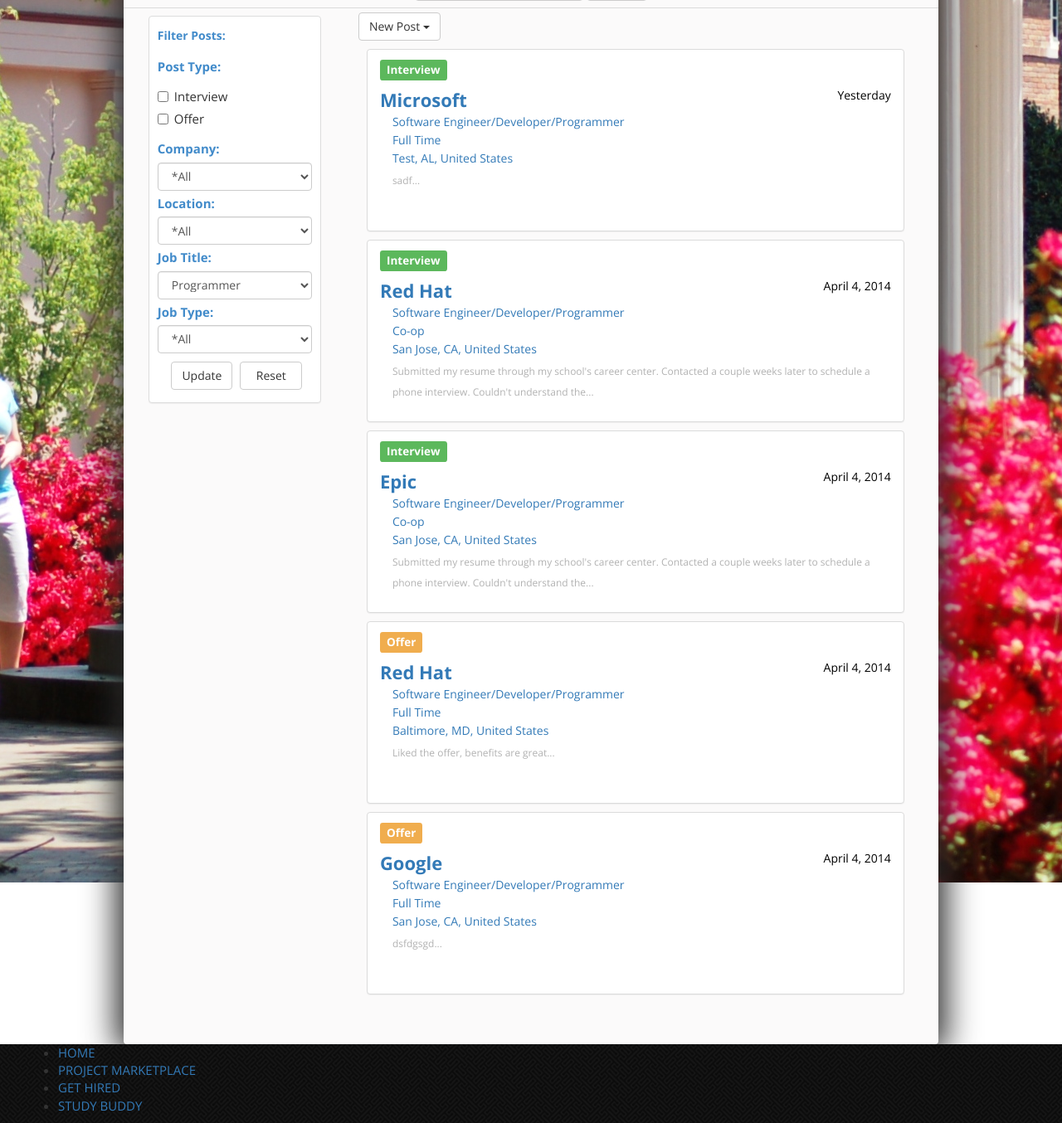
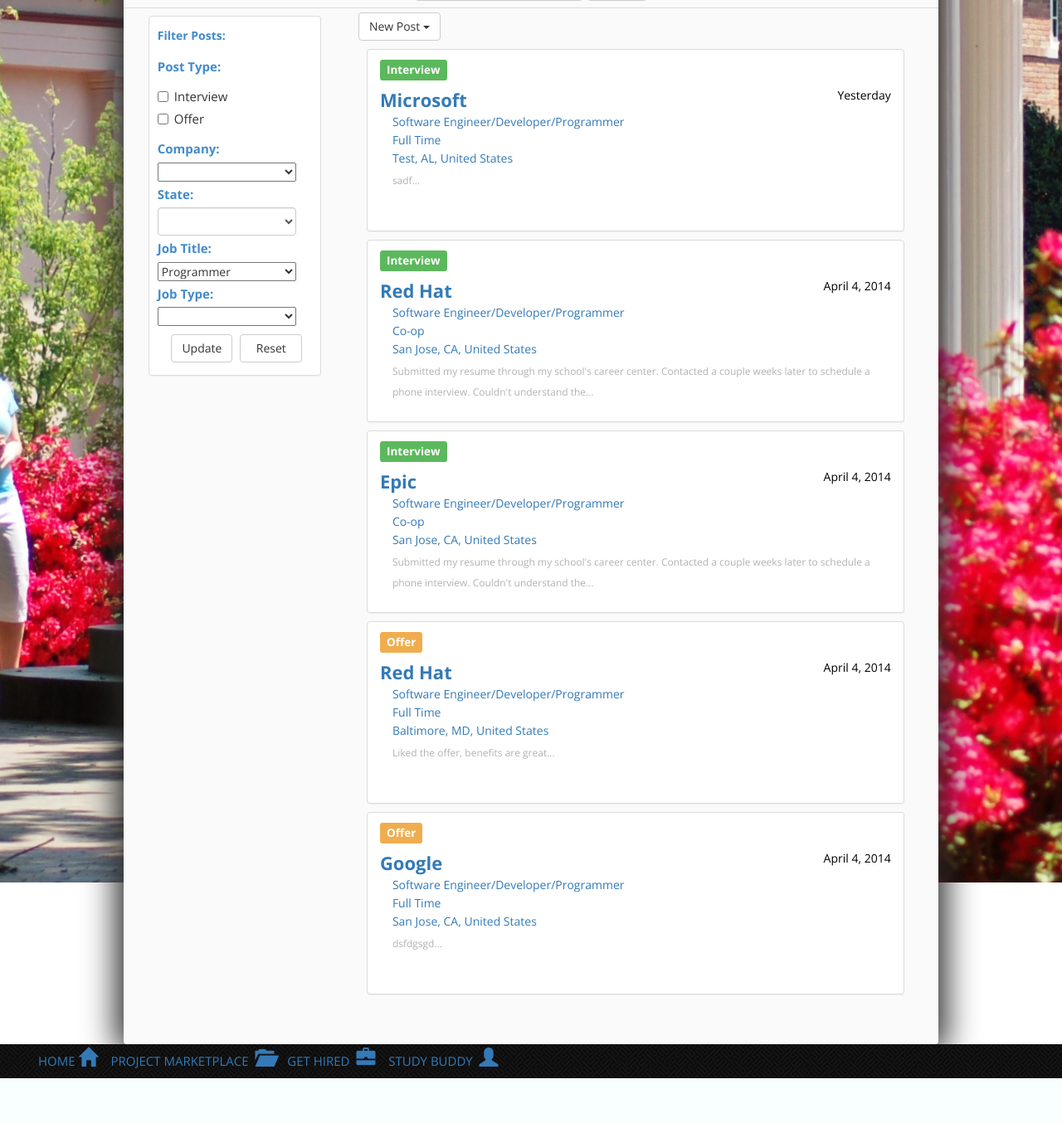
Before and after one commit to eliezer15/csportal, a Django app: page /gethired/filter/?company=ALL&location=ALL&job_title=SE&job_type=ALL in a window 1280 px wide. Shown: the part 302-1656 px from the top of the page at 83% size. After the commit the page ends 1602 px from the top, so only its background shows below. Run offline with Django 3.2, Linux system fonts and the light colour scheme; data comes from the database, SQL or seed files in the repository; parts of the project's set-up code (start-up, migrations or seed data) failed here and were passed over; some libraries are stand-ins or nearby versions; some web fonts are replaced.

Commit message:
Added combobox auto complete to div.filter, style fix to footer

```diff
--- a/static/css/style.css
+++ b/static/css/style.css
@@ -191,6 +191,13 @@
 
 div.footer {
 	background: url(../images/pw_maze_black.png);
+}
+ul.footernav {
+	padding-top: 3px;
+}
+ul.footernav li {
+	display: inline;
+	padding: 6px;
 }
 
 .filterdiv {
@@ -454,7 +461,7 @@
 
 div.post-404{
 	text-align: center;
-	color: red;
+	margin-top: 50px;
 }
 div.companyinfo{
 	margin: 1em 0.3em;
@@ -464,3 +471,20 @@
 div.pagination{
 	float:right;
 }
+
+div.filterdiv select{
+	width: 90%;
+}
+
+input.ui-autocomplete-input{
+	font-size: 12px;
+	height: 24px;
+	border-radius:0px;
+	width: 100%;
+}
+
+ul.ui-autocomplete{
+	max-height: 150px;
+	overflow-y: auto;
+	font-size: 12px;
+}
--- /dev/null
+++ b/static/js/combobox.js
@@ -0,0 +1,129 @@
+
+
+
+(function($) {
+	$.widget("ui.combobox", {
+		_create: function() {
+			var self = this;
+			var select = this.element;
+			select.hide();
+
+			// process select options into an array
+			var opts = new Array();
+			$('option',select).each(function(index) {
+				var opt = new Object();
+				opt.value = $(this).val();
+				opt.label = $(this).text();
+				opts[opts.length] = opt;
+			});
+
+			// set up input text element
+			var input = $("<input>");
+			input.insertAfter(select);
+			input.autocomplete({
+					source: opts,
+					delay: 0,
+					change: function(event, ui) {
+						if (!ui.item) {
+							// user didn't select an option, but what they typed may still match
+							var enteredString = $(this).val();
+							var stringMatch = false;
+							for (var i=0; i < opts.length; i++){
+								if(opts[i].label.toLowerCase() == enteredString.toLowerCase()){
+									select.val(opts[i].value);// update (hidden) select
+									$(this).val(opts[i].label);// corrects any incorrect case
+									stringMatch = true;
+									break;
+								}
+							}
+							if(!stringMatch){
+								// remove invalid value, as it didn't match anything
+								$(this).val($(':selected',select).text());
+							}
+							return false;
+						}
+					},
+					select: function(event, ui) {
+						select.val(ui.item.value);// update (hidden) select
+						$(this).val(ui.item.label);
+						return false;
+					},
+					focus: function(event, ui) {
+						if (event.which === 38 || event.which === 40){
+							$(this).val(ui.item.label);
+							return false;
+						}
+					},
+					// stop parent form from being while menu is open
+					open: function(event, ui) {
+						input.attr("menustatus","open");
+					},
+					close: function(event, ui) {
+						input.attr("menustatus","closed");
+					},
+					minLength: 0
+				});
+			input.addClass("ui-widget ui-widget-content ui-corner-left");
+			// initialise text with what's currently selected
+			input.val($(':selected',select).text());
+			//clear text when user clicks in text input
+			input.click(function(){
+				$(this).val("");
+			});
+
+			// over-ride form submit, so it cant submit if the menu is open
+			input.attr("menustatus","closed");
+			var form = $(input).parents('form:first');
+			$(form).submit(function(e){
+				return (input.attr('menustatus') == 'closed');
+			});
+
+			// set up button for fake 'select'
+			var btn = $("<button><span class='ui-button-icon-primary ui-icon ui-icon-triangle-1-s'></span></button>");
+			btn.attr("tabIndex", -1);
+			btn.attr( "title", "Show All Items" );
+			btn.tooltip();
+			btn.insertAfter(input);
+			btn.button({
+				icons: {
+					primary: "ui-icon-triangle-1-s"
+				},
+				text: false
+			});
+			btn.removeClass("ui-corner-all");
+			btn.addClass("ui-corner-right");
+			btn.click(function() {
+				//event.preventDefault();
+				// close if already visible
+				if (input.autocomplete("widget").is(":visible")) {
+					input.autocomplete("close");
+					return false; // return false, so form isn't automatically submitted
+				}
+				// pass empty string as value to search for, displaying all results
+				input.autocomplete("search", "");
+				input.focus();
+				return false; // return false, so form isn't automatically submitted
+			});
+
+			// add some styles
+			btn.css("margin-left","-1px");
+			input.css("margin",0);
+			input.addClass(select.attr('name'));
+			btn.css("padding",0);
+			btn.css("vertical-align",'middle');
+			btn.css("height",'25px');
+			input.css("padding","0 0.4em 0 0.4em");
+			input.css("vertical-align","middle");
+			$('span.ui-button-text', btn).css("padding",0);
+			input.css("width","80%");// match the width
+		}
+	});
+
+})(jQuery);
+
+// new code
+$(function() {
+	$(".combobox").combobox();
+	$("div.filterdiv input.ui-autocomplete-input.company").attr('placeholder','Type Company Name');
+	$("div.filterdiv input.ui-autocomplete-input.location").attr('placeholder','Type State Name');
+});
--- a/static/js/mainfunctions.js
+++ b/static/js/mainfunctions.js
@@ -41,6 +41,9 @@
     	$('div.footer').css('bottom','0');
     }
 
+    /*URI implementation to grab URL search parameters and track user searches. We then select the
+     * appropriate selectors/input values in the filterdiv
+     */
     var uri = new URI(document.URL);
     if(uri.hasSearch("location")){
     	var search = uri.search(true);
@@ -55,7 +58,10 @@
     			$('div.filterdiv select[name="'+key+'"] option[value="'+search[key]+'"]').prop('selected', true);
     		}
     	}
+    } else{
+    		if(uri.segment(1) == "company"){
+    			$('div.filterdiv select[name="company"] option[value="'+uri.segment(2)+'"]').prop('selected', true);
+    		}
     }
 
-
 });
--- a/templates/GetHired/postlist.html
+++ b/templates/GetHired/postlist.html
@@ -18,15 +18,15 @@
         </label>
     </div>
     <span class='labs'> Company:</span>
-	<select class="form-control" name="company">
-	<option value="ALL">*All</option>
+	<select class="combobox" name="company">
+	<option value="ALL"></option>
     {% for c in filters.companies %}
     	<option value="{{c.name}}">{{c.name}}</option>
     {% endfor %}
 	</select>
-    <span class='labs'>Location: </span>
-        <select class="form-control" name="location">
-		<option value="ALL">*All</option>
+    <span class='labs'>State: </span>
+        <select class="form-control combobox" name="location">
+		<option value="ALL"></option>
         <option value="AL">Alabama</option>
         <option value="AK">Alaska</option>
         <option value="AZ">Arizona</option>
@@ -87,8 +87,8 @@
     </select>
 
     <span class='labs'>Job Title: </span>
-        <select class="form-control" name="job_title">
-		<option value="ALL">*All</option>
+        <select name="job_title">
+		<option value="ALL"></option>
         <option value="SE">Software Engineer</option>
         <option value="SE">Software Developer</option>
         <option value="SE">Programmer</option>
@@ -106,8 +106,8 @@
     </select>
 
     <span class='labs'>Job Type: </span>
-        <select class="form-control" name="job_type">
-		<option value="ALL">*All</option>
+        <select name="job_type">
+		<option value="ALL"></option>
         <option value="FT">Full Time</option>
         <option value="PT">Part Time</option>
         <option value="PI">Paid Internship</option>
@@ -151,8 +151,8 @@
 {% endif %}
 {% if posts %}
 {% else %}
-	<div class="col-md-12 post-404">
-		<p>Your search has returned no results.</p>
+	<div class="col-md-12 post-404 alert alert-danger">
+		<p><span style="font-weight: 700;">Error: </span>Your search has returned no results.</p>
 	</div>
 {% endif %}
 {% for post in posts %}
--- a/templates/portal/base.html
+++ b/templates/portal/base.html
@@ -4,8 +4,11 @@
 <html>
 <head>
 	<script src="http://code.jquery.com/jquery-2.1.0.min.js"></script>
+	<link rel="stylesheet" href="//ajax.googleapis.com/ajax/libs/jqueryui/1.10.4/themes/smoothness/jquery-ui.css" />
+	<script src="//ajax.googleapis.com/ajax/libs/jqueryui/1.10.4/jquery-ui.min.js"></script>
 	<script src="{% static "/static/js/URI.js" %}"></script>
 	<script src="{% static "/static/js/mainfunctions.js" %}"></script>
+	<script src="{% static "/static/js/combobox.js" %}"></script>
 	<script src ="//cdnjs.cloudflare.com/ajax/libs/jquery-cookie/1.4.0/jquery.cookie.min.js"></script>
 	<script src="//netdna.bootstrapcdn.com/bootstrap/3.1.1/js/bootstrap.min.js"></script>
 	<link rel="stylesheet" href="//netdna.bootstrapcdn.com/bootstrap/3.1.1/css/bootstrap.min.css">
@@ -79,12 +82,12 @@
 		</div><!-- Main Div End -->
 	</div><!-- Main Row End -->
 		<div class="footer col-md-12">
-			<div class="col-md-3">
+			<div class="row">
 				<ul class="footernav">
-					<li><a href="#">HOME</a></li>
-					<li><a href="#">PROJECT MARKETPLACE</a></li>
-					<li><a class="hired" href="/GetHired/">GET HIRED</a></li>
-					<li><a href="/tutor/">STUDY BUDDY</a></li>
+					<li><a href="#">HOME<span class="glyphicon glyphicon-home"></span></a></li>
+					<li><a href="#">PROJECT MARKETPLACE <span class="glyphicon glyphicon-folder-open"></span></a></li>
+					<li><a class="hired" href="/gethired/">GET HIRED <span class="glyphicon glyphicon-briefcase"></span></a></li>
+					<li><a href="/tutor/">STUDY BUDDY <span class="glyphicon glyphicon-user"></span></a></li>
 				</ul>
 			</div><!-- End of MiniNav -->
 		</div><!-- Footer Div End -->
```
